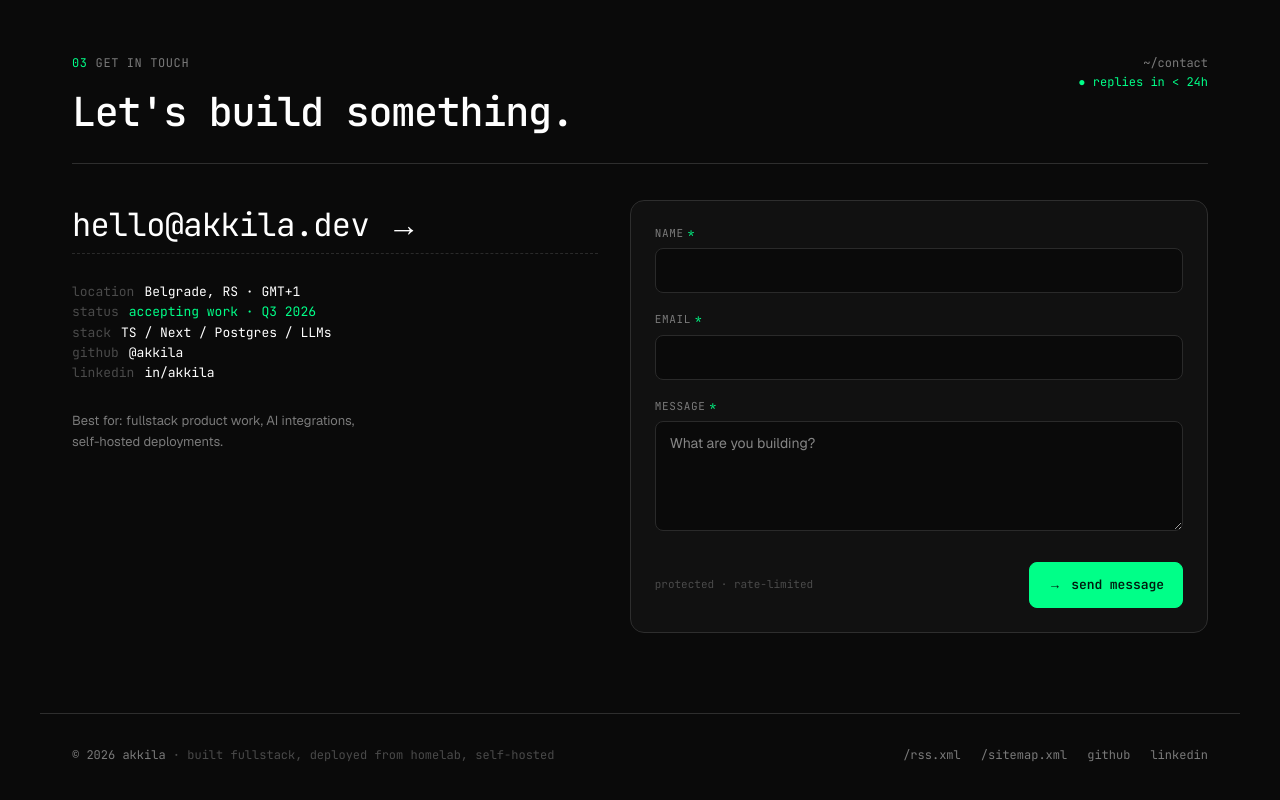
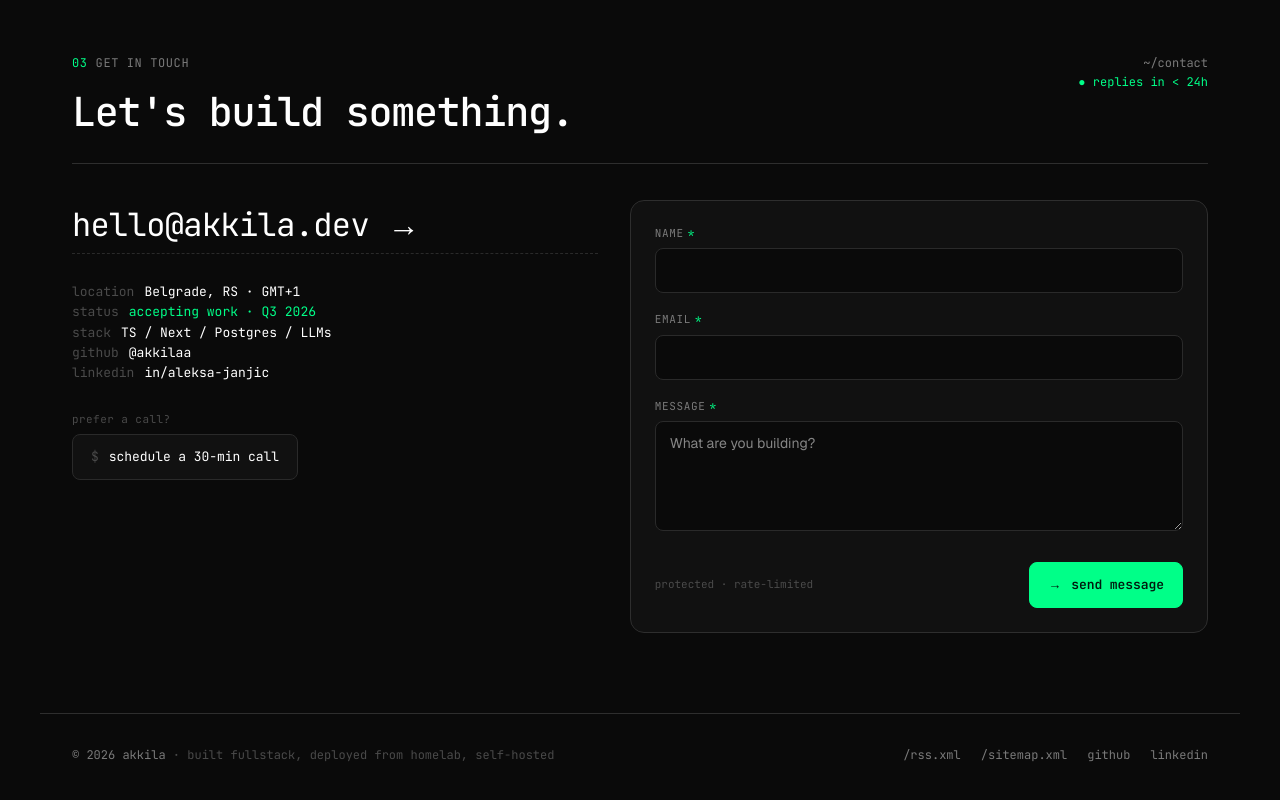
Before and after one commit to akkilaa/portfolio, a Next.js app in the folder apps/web/: page / in a window 1280 px wide. Shown: the part 1269-2069 px from the top of the page. Built offline with nearby package versions, Linux system fonts and the light colour scheme; no server answers.

Commit message:
Add calendly link to contact

```diff
--- a/apps/web/components/organisms/Contact/index.tsx
+++ b/apps/web/components/organisms/Contact/index.tsx
@@ -6,6 +6,8 @@ import SectionHeading from '@/components/molecules/SectionHeading'
 import Button from '@/components/atoms/Button'
 import Input from '@/components/molecules/Input'
 import { submitContact } from '@/services/contact'
+
+const calendlyUrl = process.env.NEXT_PUBLIC_CALENDLY_URL
 
 const ERROR_MESSAGES: Record<string, string> = {
   rate_limited: 'too many requests — wait a moment and try again',
@@ -65,8 +67,8 @@ const Contact = () => {
               { key: 'location', val: 'Belgrade, RS · GMT+1' },
               { key: 'status', val: 'accepting work · Q3 2026', accent: true },
               { key: 'stack', val: 'TS / Next / Postgres / LLMs' },
-              { key: 'github', val: '@akkila' },
-              { key: 'linkedin', val: 'in/akkila' },
+              { key: 'github', val: '@akkilaa' },
+              { key: 'linkedin', val: 'in/aleksa-janjic' },
             ].map(({ key, val, accent }) => (
               <div
                 key={key}
@@ -79,9 +81,23 @@ const Contact = () => {
               </div>
             ))}
           </div>
-          <p className="font-[family-name:var(--font-sans)] text-[13px] text-[var(--text-dim)] max-w-[36ch] leading-[1.6]">
-            Best for: fullstack product work, AI integrations, self-hosted deployments.
-          </p>
+          {calendlyUrl && (
+            <div className="flex flex-col gap-1.5">
+              <span className="font-[family-name:var(--font-mono)] text-[11px] text-[var(--text-faint)] tracking-[0.04em]">
+                prefer a call?
+              </span>
+              <Button
+                as={Link}
+                href={calendlyUrl}
+                target="_blank"
+                rel="noopener noreferrer"
+                variant="default"
+                className="self-start"
+              >
+                schedule a 30-min call
+              </Button>
+            </div>
+          )}
         </div>
 
         <form
```
